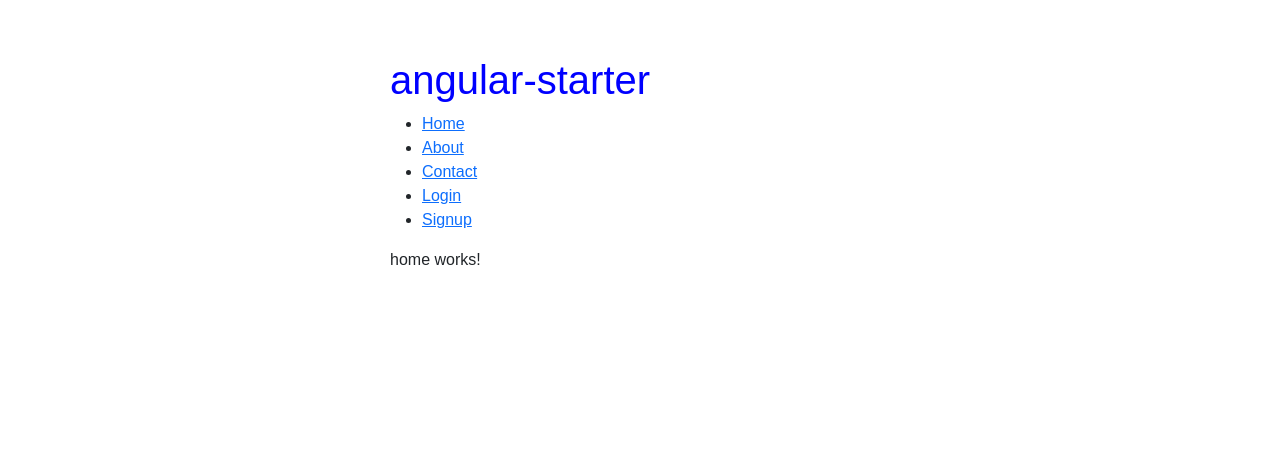
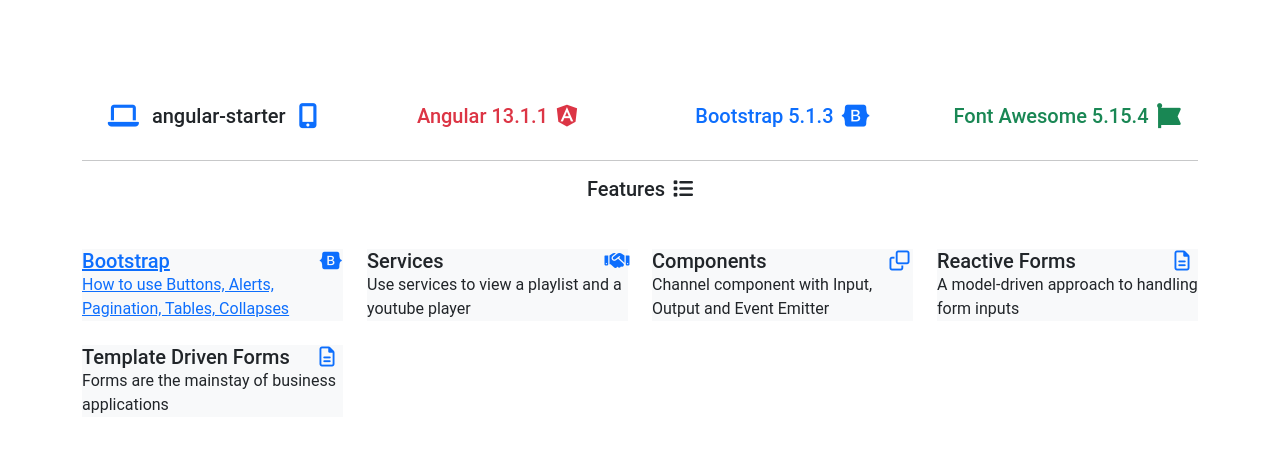
Before and after one commit to gulsenkeskin/angular-starter, an Angular app: page / in a window 1280 px wide. Shown: the top 452 px of the page. Built offline with nearby package versions, Linux system fonts and the light colour scheme; a web font is replaced by a local one.

Commit message:
upd appcomponent

```diff
--- a/src/app/app.component.css
+++ b/src/app/app.component.css
@@ -1,9 +1,71 @@
-h1 {
-  color: blue;
+.navbar.navbar-dark .navbar-nav .nav-item .nav-link {
+  color: white;
+  font-weight: 500;
+  border-top: 1px solid #09238d;
+  border-bottom: 1px solid #09238d;
 }
 
-.app {
-  font-family: Arial, Helvetica, sans-serif;
-  max-width: 500px;
-  margin: auto;
+.navbar.navbar-dark .navbar-nav .nav-item .nav-link:hover {
+  color: yellow;
+  border-top: 1px solid yellow;
+  border-bottom: 1px solid yellow;
 }
+
+.nga-navbar {
+  -webkit-box-shadow: 0 2px 5px 0 rgba(0, 0, 0, 0.16),
+    0 11px 10px 0 rgba(0, 0, 0, 0.12);
+  box-shadow: 0 2px 5px 0 rgba(0, 0, 0, 0.16), 0 11px 10px 0 rgba(0, 0, 0, 0.12);
+  background-color: #09238d;
+}
+
+.nga-navbar-logo {
+  font-weight: 700;
+}
+
+.nga-navbar-logo:hover {
+  color: rgba(255, 255, 255, 0.75);
+}
+
+.nga-btn-navbar {
+  color: #fff;
+  background-color: #1976d2;
+  border-color: #0d6efd;
+}
+
+.nga-btn-navbar:hover {
+  color: white;
+  background-color: #0b5ed7;
+  border-color: #0a58ca;
+}
+
+.nga-logo {
+  font-weight: 700;
+}
+
+.nga-logo:hover {
+  color: rgba(255, 255, 255, 0.75);
+}
+
+.nga-footer {
+  background-color: #212121;
+  color: white;
+}
+
+.nga-footer a {
+  color: white;
+  text-decoration: none;
+}
+
+.nga-footer a:hover,
+.nga-footer a:focus {
+  color: yellow;
+  text-decoration: underline;
+}
+
+.nga-footer .hint {
+  background-color: #1976d2;
+}
+
+.nga-footer .hint:hover {
+  opacity: 0.8;
+}
--- a/src/app/app.component.html
+++ b/src/app/app.component.html
@@ -1,24 +1,137 @@
-<div class="app">
-  <header>
-    <section>
-      <h1>{{ title }}</h1>
-    </section>
-    <nav>
-      <ul>
-        <li><a routerLink="/">Home</a></li>
-        <li><a routerLink="/about">About</a></li>
-        <li><a routerLink="/contact">Contact</a></li>
-        <li><a routerLink="/login">Login</a></li>
-        <li><a routerLink="/signup">Signup</a></li>
-      </ul>
-    </nav>
-  </header>
-
-  <main>
-    <router-outlet></router-outlet>
-  </main>
-
-  <footer>
-    <a href="https://github.com/gulsenkeskin/angular-starter"></a>
-  </footer>
+<div class="container py-5">
+  <div class="row">
+    <div class="col-12 col-sm-12 col-md-12 col-lg-3 col-xl-3 text-center mb-2">
+      <h1 class="h5">
+        <i class="fas fa-laptop fa-lg me-2 text-primary"></i>
+        angular-starter
+        <i class="fas fa-mobile-alt fa-lg ms-2 text-primary"></i>
+      </h1>
+    </div>
+    <div
+      class="col-12 col-sm-12 col-md-12 col-lg-4 col-xl-3 text-center text-danger mb-2"
+    >
+      <h2 class="h5">
+        Angular 13.1.1<i class="fab fa-angular fa-lg ms-2"></i>
+      </h2>
+    </div>
+    <div
+      class="col-12 col-sm-12 col-md-12 col-lg-4 col-xl-3 text-center text-primary mb-2"
+    >
+      <h2 class="h5">
+        Bootstrap 5.1.3<i class="fab fa-bootstrap fa-lg ms-2"></i>
+      </h2>
+    </div>
+    <div
+      class="col-12 col-sm-12 col-md-12 col-lg-4 col-xl-3 text-center text-success mb-2"
+    >
+      <h2 class="h5">
+        Font Awesome 5.15.4<i class="fab fa-font-awesome-flag fa-lg ms-2"></i>
+      </h2>
+    </div>
+  </div>
+  <hr />
+  <div class="row mb-2">
+    <div class="col-md-12 text-center mb-4">
+      <h3 class="h5">Features<i class="fas fa-list ms-2"></i></h3>
+    </div>
+  </div>
+  <div class="row pt-2">
+    <div class="col-12 col-sm-6 col-md-4 col-lg-4 col-xl-3 mb-2">
+      <div class="nga-card bg-light mb-3">
+        <a routerLink="/bootstrap">
+          <div class="card-header">
+            <div class="row">
+              <div class="col-10 col-xl-10">
+                <h5 class="card-title">Bootstrap</h5>
+              </div>
+              <div class="col-2 col-xl-2">
+                <i class="fab fa-bootstrap fa-lg text-primary"></i>
+              </div>
+            </div>
+          </div>
+          <div class="card-body">
+            <p class="card-text">
+              How to use Buttons, Alerts, Pagination, Tables, Collapses
+            </p>
+          </div>
+        </a>
+      </div>
+    </div>
+    <div class="col-12 col-sm-6 col-md-4 col-lg-4 col-xl-3 mb-2">
+      <div class="nga-card bg-light mb-3">
+        <div class="card-header">
+          <div class="row">
+            <div class="col-10 col-xl-10">
+              <h5 class="card-title">Services</h5>
+            </div>
+            <div class="col-2 col-xl-2">
+              <i class="fas fa-handshake fa-lg text-primary"></i>
+            </div>
+          </div>
+        </div>
+        <div class="card-body">
+          <p class="card-text">
+            Use services to view a playlist and a youtube player
+          </p>
+        </div>
+      </div>
+    </div>
+    <div class="col-12 col-sm-6 col-md-4 col-lg-4 col-xl-3 mb-2">
+      <div class="nga-card bg-light mb-3">
+        <div class="card-header">
+          <div class="row">
+            <div class="col-10 col-xl-10">
+              <h5 class="card-title">Components</h5>
+            </div>
+            <div class="col-2 col-xl-2">
+              <i class="far fa-clone fa-lg text-primary"></i>
+            </div>
+          </div>
+        </div>
+        <div class="card-body">
+          <p class="card-text">
+            Channel component with Input, Output and Event Emitter
+          </p>
+        </div>
+      </div>
+    </div>
+    <div class="col-12 col-sm-6 col-md-4 col-lg-4 col-xl-3 mb-2">
+      <div class="nga-card bg-light mb-3">
+        <div class="card-header">
+          <div class="row">
+            <div class="col-10 col-xl-10">
+              <h5 class="card-title">Reactive Forms</h5>
+            </div>
+            <div class="col-2 col-xl-2">
+              <i class="far fa-file-alt fa-lg text-primary"></i>
+            </div>
+          </div>
+        </div>
+        <div class="card-body">
+          <p class="card-text">
+            A model-driven approach to handling form inputs
+          </p>
+        </div>
+      </div>
+    </div>
+    <div class="col-12 col-sm-6 col-md-4 col-lg-4 col-xl-3 mb-2">
+      <div class="nga-card bg-light mb-3">
+        <div class="card-header">
+          <div class="row">
+            <div class="col-10 col-xl-10">
+              <h5 class="card-title">Template Driven Forms</h5>
+            </div>
+            <div class="col-2 col-xl-2">
+              <i class="far fa-file-alt fa-lg text-primary"></i>
+            </div>
+          </div>
+        </div>
+        <div class="card-body">
+          <p class="card-text">
+            Forms are the mainstay of business applications
+          </p>
+        </div>
+      </div>
+    </div>
+  </div>
 </div>
```
